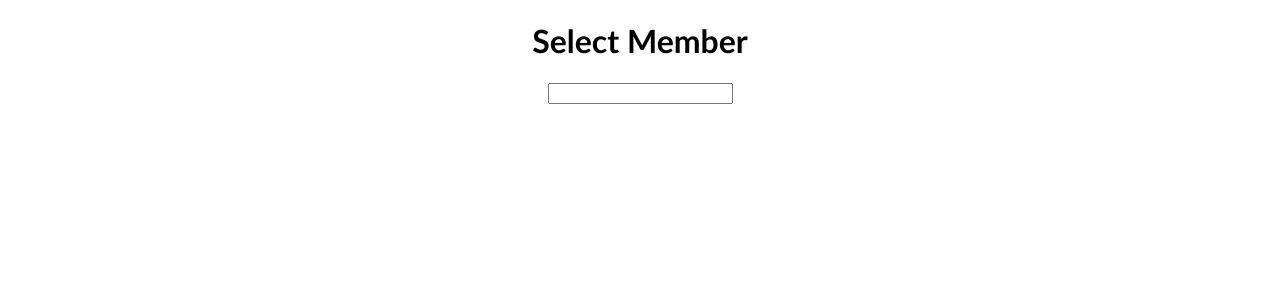
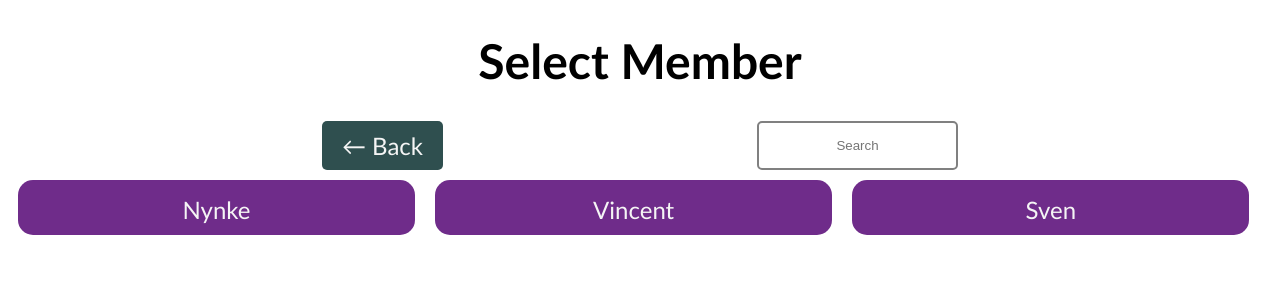
Before and after one commit to FallenTaters/streepjes-frontend, a Vue app: page /select-member in a window 1280 px wide. Shown: the top 300 px of the page. Built offline with nearby package versions, Linux system fonts and the light colour scheme.

Commit message:
design improvements, club colors

```diff
--- a/src/App.vue
+++ b/src/App.vue
@@ -2,6 +2,7 @@
     <!-- <div id="nav">
         <router-link :to="{ name: 'order' }">Order Screen</router-link>
     </div> -->
+
     <router-view id="view" />
 </template>
 
@@ -11,6 +12,7 @@
         "Lucida Sans", Arial, sans-serif;
     text-align: center;
     box-sizing: border-box;
+    font-size: 1.5em;
 }
 
 #nav {
@@ -21,16 +23,10 @@
     display: flex;
     justify-content: space-evenly;
 }
-.flex-even > div {
-    margin: 3px;
-}
 
 .flex-apart {
     display: flex;
     justify-content: space-between;
-}
-.flex-apart > div {
-    margin: 3px;
 }
 
 .square200 {
@@ -41,4 +37,12 @@
     height: 150px;
     width: 150px;
 }
+
+.badge-link {
+    background-color: darkslategrey;
+    color: whitesmoke;
+    text-decoration: none;
+    padding: 10px 20px;
+    border-radius: 5px;
+}
 </style>
--- a/src/components/ClubSelect.vue
+++ b/src/components/ClubSelect.vue
@@ -1,27 +1,6 @@
 <template>
-    <div id="buttons" class="flex-even">
-        <base-button
-            @click="clickParabool"
-            :selected="currentClub == parabool"
-            class="square200"
-        >
-            <img
-                alt="GSKV de Parabool"
-                src="../assets/paraboologo.jpg"
-                class="square200"
-            />
-        </base-button>
-        <base-button
-            @click="clickGladiators"
-            :selected="currentClub == gladiators"
-            class="square200"
-        >
-            <img
-                alt="Lacrosse Groningen Gladiators"
-                src="../assets/gladiatorslogo.jpg"
-                class="square200"
-            />
-        </base-button>
+    <div @click="toggleClub">
+        <img :alt="alt" :src="src" class="square200" />
     </div>
 </template>
 
@@ -30,22 +9,39 @@ import { Club } from "@/type/type"
 
 export default {
     methods: {
-        clickParabool() {
+        toggleClub() {
+            if (this.club != Club.Gladiators) {
+                this.$store.commit("setClub", Club.Gladiators)
+                return
+            }
             this.$store.commit("setClub", Club.Parabool)
-        },
-        clickGladiators() {
-            this.$store.commit("setClub", Club.Gladiators)
         },
     },
     computed: {
-        gladiators() {
-            return Club.Gladiators
+        club() {
+            return this.$store.getters.club
         },
-        parabool() {
-            return Club.Parabool
+        alt() {
+            switch (this.club) {
+                case Club.Parabool:
+                    return "GSKV de Parabool"
+                case Club.Gladiators:
+                    return "Lacrosse Groningen Gladiators"
+                default:
+                    this.toggleClub()
+                    return ""
+            }
         },
-        currentClub() {
-            return this.$store.getters.getClub
+        src() {
+            switch (this.club) {
+                case Club.Parabool:
+                    return require("../assets/paraboologo.jpg")
+                case Club.Gladiators:
+                    return require("../assets/gladiatorslogo.jpg")
+                default:
+                    this.toggleClub()
+                    return ""
+            }
         },
     },
 }
--- a/src/components/ui/BaseButton.vue
+++ b/src/components/ui/BaseButton.vue
@@ -1,20 +1,36 @@
 <template>
-    <div class="card" :class="select">
+    <div
+        class="card"
+        :class="{
+            selected: selected,
+            gladiators: gladiators,
+            parabool: parabool,
+            bordered: bordered,
+        }"
+    >
         <slot></slot>
     </div>
 </template>
 
 <script>
+import { Club } from "@/type/type"
 export default {
     props: {
         selected: {
             type: Boolean,
             default: false,
         },
+        bordered: {
+            type: Boolean,
+            default: false,
+        },
     },
     computed: {
-        select() {
-            return this.selected ? "selected" : ""
+        gladiators() {
+            return this.$store.getters.club == Club.Gladiators
+        },
+        parabool() {
+            return this.$store.getters.club == Club.Parabool
         },
     },
 }
@@ -24,23 +40,69 @@ export default {
 .card {
     margin: 10px;
     padding: 15px;
-    border: 3px solid lightgray;
     border-radius: 15px;
 }
-
 .card:hover {
-    background-color: lightgray;
-    border: 3px solid gray;
     cursor: pointer;
 }
 
-.card:active {
-    background-color: darkgray;
+.bordered {
+    border: 3px solid black;
+    padding: 12px;
+    background-color: white !important;
+    color: black !important;
+}
+.bordered:hover {
+    background-color: lightgray !important;
+}
+.bordered:active {
+    background-color: darkgray !important;
+}
+.selected {
+    font-weight: bold;
+}
+
+.gladiators {
+    border-color: rgb(1, 79, 32) !important;
+    background-color: rgb(1, 79, 32);
     color: whitesmoke;
 }
+.gladiators:hover {
+    background-color: rgb(0, 121, 48);
+}
+.gladiators:active {
+    background-color: rgb(51, 161, 95);
+}
+.gladiators.selected {
+    background-color: rgb(222, 123, 4);
+    color: black;
+}
+.gladiators.selected:hover {
+    background-color: rgb(255, 150, 10);
+}
+.gladiators.selected:active {
+    background-color: rgb(255, 184, 91);
+}
 
-.selected {
-    background-color: gray;
+.parabool {
+    border-color: rgb(111, 44, 138) !important;
+    background-color: rgb(111, 44, 138);
     color: whitesmoke;
 }
+.parabool:hover {
+    background-color: rgb(153, 61, 189);
+}
+.parabool:active {
+    background-color: rgb(170, 68, 211);
+}
+.parabool.selected {
+    background-color: rgb(56, 0, 78);
+    color: whitesmoke;
+}
+.parabool.selected:hover {
+    background-color: rgb(95, 0, 133);
+}
+.parabool.selected:active {
+    background-color: rgb(127, 0, 177);
+}
 </style>
--- a/src/store/index.ts
+++ b/src/store/index.ts
@@ -1,18 +1,28 @@
 import { createStore } from "vuex"
 
-import { Club, Category, Product, Price, MemberList } from "@/type/type"
+import {
+    Club,
+    Category,
+    Product,
+    Price,
+    Member,
+    MemberList,
+    Order,
+} from "@/type/type"
 
 interface MyStore {
-    club: Club
     categories: Category[]
     products: Product[]
     members: MemberList
+
+    selectedClub: Club
+    selectedMember: Member
+    currentOrder: Order
 }
 
 export default createStore({
     state(): MyStore {
         return {
-            club: Club.Unknown,
             categories: [
                 {
                     id: 1,
@@ -93,22 +103,42 @@ export default createStore({
                     debt: new Price(42069),
                 },
             ]),
+            selectedClub: Club.Parabool,
+            selectedMember: {
+                id: 0,
+                club: Club.Unknown,
+                name: "",
+                debt: new Price(0),
+            },
+            currentOrder: new Order(Club.Unknown),
         }
     },
     getters: {
-        getClub(state: MyStore): Club {
-            return state.club
+        club(state: MyStore): Club {
+            return state.selectedClub
         },
-        getCategories(state: MyStore): Category[] {
+        categories(state: MyStore): Category[] {
             return state.categories
         },
-        getProducts(state: MyStore): Product[] {
+        products(state: MyStore): Product[] {
             return state.products
+        },
+        members(state: MyStore): Member[] {
+            return state.members.getByClub(state.selectedClub)
+        },
+        isClubChosen(state: MyStore): boolean {
+            return state.selectedClub != Club.Unknown
+        },
+        order(state: MyStore): Order {
+            return state.currentOrder
         },
     },
     mutations: {
         setClub(state: MyStore, club: Club) {
-            state.club = club
+            state.selectedClub = club
+        },
+        selectMember(state: MyStore, member: Member) {
+            state.selectedMember = member
         },
     },
     actions: {},
--- a/src/views/Order.vue
+++ b/src/views/Order.vue
@@ -5,7 +5,7 @@
         <h2>Order</h2>
         <div id="categories">
             <base-button
-                v-for="category in getCategories"
+                v-for="category in categories"
                 :selected="category.id == selectedCategoryID"
                 :key="category.id"
                 @click="selectCategory(category.id)"
@@ -30,13 +30,17 @@
                 :key="orderline"
                 class="flex-apart"
                 @click="removeProduct(orderline)"
+                :bordered="true"
             >
-                <div>{{ orderline.amount }}x</div>
+                <div>
+                    <b>x{{ orderline.amount }}</b>
+                </div>
                 <div>{{ orderline.product.name }}</div>
                 <div>{{ orderline.price().print() }}</div>
             </base-button>
         </div>
         <club-select id="club-select" />
+        <div />
         <div id="bill-summary">
             <div class="flex-apart" style="padding: 0 30px">
                 <h3>Total</h3>
@@ -48,10 +52,10 @@
                     style="line-height: 3rem"
                     @click="selectCustomer"
                 >
-                    <h1>Select Member</h1>
+                    <h2>Select Member</h2>
                 </base-button>
                 <base-button class="square150" style="line-height: 3rem">
-                    <h1>Direct Payment</h1>
+                    <h2>Direct Payment</h2>
                 </base-button>
             </div>
         </div>
@@ -61,13 +65,12 @@
 <script>
 import { mapGetters } from "vuex"
 import ClubSelect from "@/components/ClubSelect.vue"
-import { Order, Club } from "@/type/type"
+import { Club } from "@/type/type"
 export default {
     components: { ClubSelect },
     data() {
         return {
             selectedCategoryID: 0,
-            order: new Order(),
         }
     },
     methods: {
@@ -89,15 +92,18 @@ export default {
         },
     },
     computed: {
-        ...mapGetters(["getCategories"]),
+        ...mapGetters(["categories"]),
         currentProducts() {
-            return this.$store.getters.getProducts.filter(
+            return this.$store.getters.products.filter(
                 product => product.category == this.selectedCategoryID
             )
         },
+        order() {
+            return this.$store.getters.order
+        },
         readyToPay() {
             return (
-                this.$store.getters.getClub != Club.Unknown &&
+                this.$store.getters.club != Club.Unknown &&
                 this.order.totalPrice().amount > 0
             )
         },
@@ -115,8 +121,4 @@ export default {
     grid-template-columns: 20% 35% 45%;
     grid-template-rows: 10% 65% 25%;
 }
-
-#club-select {
-    grid-column-end: span 2;
-}
 </style>
--- a/src/views/SelectMember.vue
+++ b/src/views/SelectMember.vue
@@ -1,16 +1,76 @@
 <template>
-    <h1>Select Member</h1>
-    <input type="text" v-model="searchString" />
+    <div>
+        <h1>Select Member</h1>
+        <div class="flex-even">
+            <router-link to="/" class="badge-link">← Back</router-link>
+            <input
+                id="search"
+                type="text"
+                v-model="searchString"
+                placeholder="Search"
+            />
+        </div>
+        <div id="member-grid">
+            <base-button
+                v-for="member in members"
+                :key="member.id"
+                @click="selectMember(member)"
+            >
+                {{ member.name }}
+            </base-button>
+        </div>
+    </div>
 </template>
 
 <script>
 export default {
+    created() {
+        if (!this.$store.getters.isClubChosen) {
+            this.$router.push({ name: "order" })
+        }
+    },
     data() {
         return {
             searchString: "",
         }
     },
+    computed: {
+        members() {
+            let members = this.$store.getters.members
+            if (this.searchString) {
+                const search = this.searchString.toLowerCase()
+                members = members.filter(member =>
+                    member.name.toLowerCase().includes(search)
+                )
+            }
+            return members
+        },
+    },
+    methods: {
+        selectMember(member) {
+            this.$store.commit("selectMember", member)
+            this.$router.push({ name: "order" })
+        },
+    },
 }
 </script>
 
-<style></style>
+<style scoped>
+#search {
+    text-align: center;
+    padding: 10px;
+    border: 2px solid gray;
+    border-radius: 5px;
+}
+
+#member-grid {
+    display: grid;
+    height: 80vh;
+    justify-content: stretch;
+    margin-left: auto;
+    margin-right: auto;
+    display: grid;
+    grid-template-columns: 33% 33% 33%;
+    grid-auto-rows: 75px;
+}
+</style>
```
